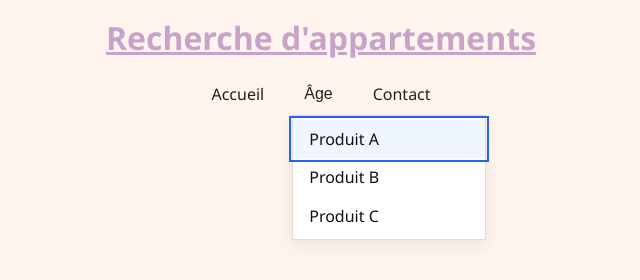
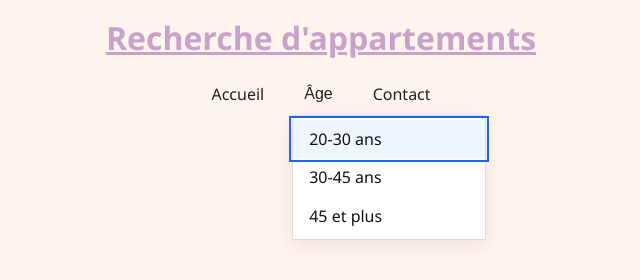
Before and after one commit to fycgp/mon-site2, a plain HTML site: page index.html in a window 1280 px wide. Both pictures are taken after a click on the button "Âge". Shown: the full height of the page, 319-959 px from the left. Drawn offline with Linux system fonts and the light colour scheme.

Commit message:
Ajout du fichier index.html

```diff
--- a/index.html
+++ b/index.html
@@ -90,14 +90,19 @@
           Âge
         </button>
         <ul id="submenu-1" class="submenu" role="menu" aria-hidden="true">
-          <li role="none"><a role="menuitem" tabindex="-1" href="#">Produit A</a></li>
-          <li role="none"><a role="menuitem" tabindex="-1" href="#">Produit B</a></li>
-          <li role="none"><a role="menuitem" tabindex="-1" href="#">Produit C</a></li>
+          <li role="none"><a role="menuitem" tabindex="-1" href="#">20-30 ans</a></li>
+          <li role="none"><a role="menuitem" tabindex="-1" href="#">30-45 ans</a></li>
+          <li role="none"><a role="menuitem" tabindex="-1" href="#">45 et plus</a></li>
         </ul>
       </li>
 
       <li role="none">
         <a href="#" role="menuitem" tabindex="0">Contact</a>
+          <ul id="submenu-1" class="submenu" role="menu" aria-hidden="true">
+          <li role="none"><a role="menuitem" tabindex="-1" href="#">telephone</a></li>
+          <li role="none"><a role="menuitem" tabindex="-1" href="#">mail</a></li>
+          <li role="none"><a role="menuitem" tabindex="-1" href="#">adresse</a></li>
+        </ul>
       </li>
     </ul>
   </nav>
```
